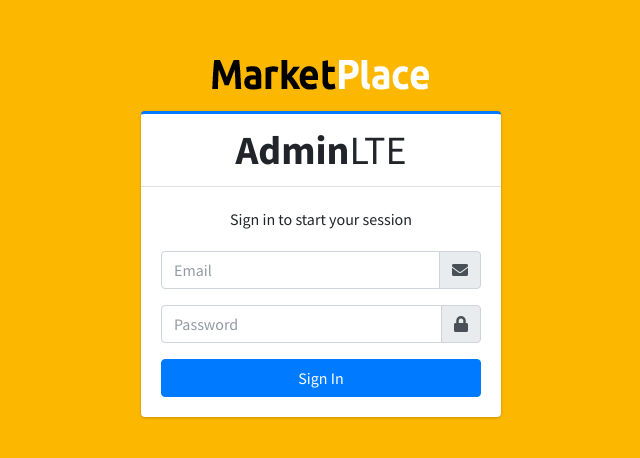
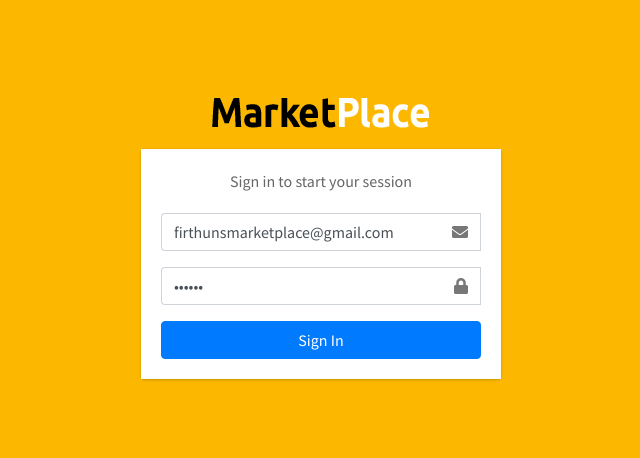
Before and after one commit to Firthuns2021/adminAngular, an Angular app: page /login in a window 1280 px wide. Shown: the part 168-626 px from the top of the page, without its empty margins (319-959 px from the left). Built offline with nearby package versions, Linux system fonts and the light colour scheme.

Commit message:
login administradores/ primera parte

```diff
--- a/package.json
+++ b/package.json
@@ -20,6 +20,7 @@
     "@angular/platform-browser-dynamic": "~11.2.14",
     "@angular/router": "~11.2.14",
     "rxjs": "~6.6.0",
+    "sweetalert2": "^11.0.20",
     "tslib": "^2.0.0",
     "zone.js": "~0.11.3"
   },
--- a/src/app/app.module.ts
+++ b/src/app/app.module.ts
@@ -7,6 +7,7 @@
 // Módulos personalizados.
 
 import {PagesModule} from './pages/pages.module';
+import {HttpClientModule} from '@angular/common/http';
 
 
 @NgModule({
@@ -16,7 +17,8 @@
   imports: [
     BrowserModule,
     AppRoutingModule,
-    PagesModule
+    PagesModule,
+    HttpClientModule
 
   ],
   providers: [],
--- /dev/null
+++ b/src/app/helpers/alerts.ts
@@ -0,0 +1,14 @@
+
+import Swal, { SweetAlertIcon} from 'sweetalert2';
+
+
+// tslint:disable-next-line:class-name
+export class alerts{
+
+  // tslint:disable-next-line:typedef
+  static basicAlert(tittle: string, text: string, icon: SweetAlertIcon){
+    Swal.fire( tittle, text, icon);
+  }
+
+
+}
--- /dev/null
+++ b/src/app/helpers/functions.ts
@@ -0,0 +1,20 @@
+// funciones reutilizables que podemos utilizar en cualquier momento.
+
+import {FormGroup} from '@angular/forms';
+
+// tslint:disable-next-line:class-name
+export class functions{
+
+  static invalidField(field: string, f: FormGroup, formSubmitted: boolean): boolean{
+
+
+      if (formSubmitted && f.controls[field].invalid){
+        console.log(field);
+        return true;
+      }else {
+        return false;
+      }
+
+  }
+
+}
--- /dev/null
+++ b/src/app/interface/ilogin.ts
@@ -0,0 +1,7 @@
+
+ // se ha colocado la letra i delante de login , para indicar que estamos ante una interfaz
+export interface Ilogin{
+  email: string;
+  password: string;
+  returnSecureToken: boolean;
+}
--- a/src/app/pages/login/login.component.html
+++ b/src/app/pages/login/login.component.html
@@ -4,29 +4,34 @@
       <img src="assets/img/template/logo_light.png">
   </div>
   <!-- /.login-logo -->
-  <div class="card card-outline card-primary">
-    <div class="card-header text-center">
-      <a href="../../index2.html" class="h1"><b>Admin</b>LTE</a>
-    </div>
-    <div class="card-body">
+  <div class="card ">
+     <div class="card-body login-card-body">
       <p class="login-box-msg">Sign in to start your session</p>
 
-      <form action="../../index3.html" method="post">
+      <form autocomplete="off" [formGroup]="f" (ngSubmit)="login()" >
         <div class="input-group mb-3">
-          <input type="email" class="form-control" placeholder="Email">
+
+          <input type="email" formControlName="email" class="form-control" placeholder="Email"
+          [ngClass]="{'is-invalid': invalidField('email')}">
+
           <div class="input-group-append">
             <div class="input-group-text">
               <span class="fas fa-envelope"></span>
             </div>
           </div>
+          <div class="invalid-feedback">Please fill out this field correctly.</div>
         </div>
         <div class="input-group mb-3">
-          <input type="password" class="form-control" placeholder="Password">
+
+          <input type="password" formControlName="password" class="form-control" placeholder="Password"
+                 [ngClass]="{'is-invalid': invalidField('password')}">
+
           <div class="input-group-append">
             <div class="input-group-text">
               <span class="fas fa-lock"></span>
             </div>
           </div>
+          <div class="invalid-feedback">Please fill out this field correctly.</div>
         </div>
         <div class="row">
 
--- a/src/app/pages/login/login.component.ts
+++ b/src/app/pages/login/login.component.ts
@@ -1,4 +1,11 @@
 import { Component, OnInit } from '@angular/core';
+import {FormBuilder,  Validators} from '@angular/forms';
+import {functions} from '../../helpers/functions';
+import {alerts} from '../../helpers/alerts';
+import {Ilogin} from '../../interface/ilogin';
+import {LoginService} from '../../services/login.service';
+import {Router} from '@angular/router';
+
 
 @Component({
   selector: 'app-login',
@@ -7,9 +14,60 @@
 })
 export class LoginComponent implements OnInit {
 
-  constructor() { }
+  public f = this.fb.group({
+    email: ['firthunsmarketplace@gmail.com', [ Validators.required, Validators.email]],
+    password: ['123456',  [ Validators.required]]
+  });
 
-  ngOnInit(): void {
+  formSubmitted = false;
+  constructor(private fb: FormBuilder,
+              private loginServices: LoginService,
+              private router: Router) { }
+
+  ngOnInit(): void {  }
+
+
+
+  login(): void {
+    this.formSubmitted = true;
+
+    if ( this.f.invalid){
+      // si el status viene invalid, no saca de la funcion
+      return;
+    }
+
+    const data: Ilogin = {
+      email:  this.f.controls.email.value,
+      password: this.f.controls.password.value,
+      returnSecureToken: true
+    };
+    // la respuesta viene en forma de promesa que la debo de obterner mediante subscribe...
+    this.loginServices.login(data).subscribe( (resp: any) => {
+
+        this.router.navigateByUrl('/');
+      // alerts.basicAlert('Bienvenido', 'Todo correcto', 'success');
+
+      }, (err: any) => {
+
+
+      if ( err.error.error.message === 'EMAIL_NOT_FOUND'){
+        alerts.basicAlert('Error', 'Invalid email', 'error');
+      } else if ( err.error.error.message === 'INVALID_PASSWORD'){
+        alerts.basicAlert('Error', 'Invalid password', 'error');
+      } else{
+        alerts.basicAlert('Error', 'An error occurred', 'error');
+      }
+
+
+      }
+
+    );
+
   }
 
+  invalidField(field: string): any {
+    return functions.invalidField(field, this.f, this.formSubmitted);
+  }
+
+
 }
--- a/src/app/pages/login/login.module.ts
+++ b/src/app/pages/login/login.module.ts
@@ -3,6 +3,7 @@
 
 import { LoginRoutingModule } from './login-routing.module';
 import { LoginComponent } from './login.component';
+import {ReactiveFormsModule} from '@angular/forms';
 
 
 @NgModule({
@@ -11,7 +12,8 @@
   ],
   imports: [
     CommonModule,
-    LoginRoutingModule
+    LoginRoutingModule,
+    ReactiveFormsModule
   ]
 })
 export class LoginModule { }
--- /dev/null
+++ b/src/app/services/login.service.ts
@@ -0,0 +1,20 @@
+import { Injectable } from '@angular/core';
+import {Ilogin} from '../interface/ilogin';
+import {HttpClient} from '@angular/common/http';
+import {environment} from '../../environments/environment';
+
+
+
+@Injectable({
+  providedIn: 'root'
+})
+export class LoginService {
+
+  constructor(private http: HttpClient) { }
+
+  login( data: Ilogin): any{
+    // return 'Retornamos la data:' + JSON.stringify(data);
+
+    return this.http.post(environment.urlLogin, data);
+  }
+}
```
Also changed, not shown: 1 other file (tests, documents, lock files or other folders).
